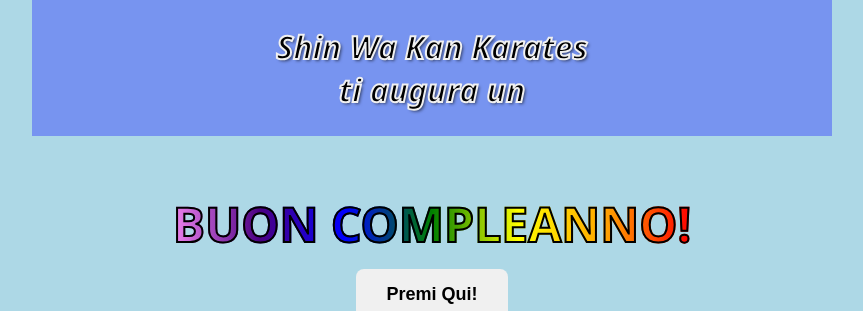
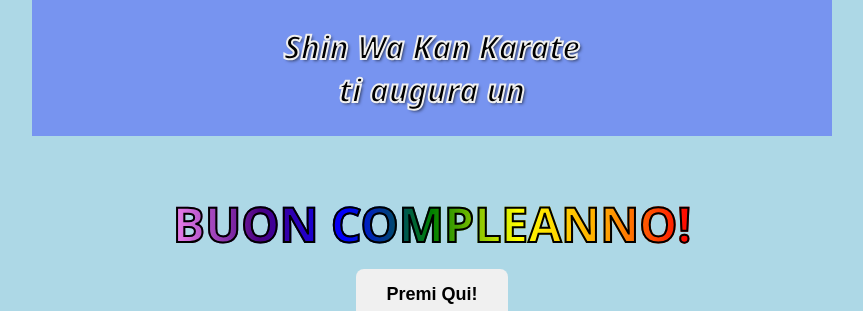
Before and after one commit to ilaria2003/karate, a plain HTML site: page index.html in a window 1280 px wide. Shown: the top 311 px of the page, without its empty margins (208-1071 px from the left). Drawn offline with Linux system fonts and the light colour scheme.

Commit message:
cambio testo

```diff
--- a/index.html
+++ b/index.html
@@ -133,7 +133,7 @@
 <body>
     <div class="container">
         <header>
-            <h1>Shin Wa Kan Karates <br> ti augura un </h1>
+            <h1>Shin Wa Kan Karate <br> ti augura un </h1>
         </header>
 
         <main>
```
